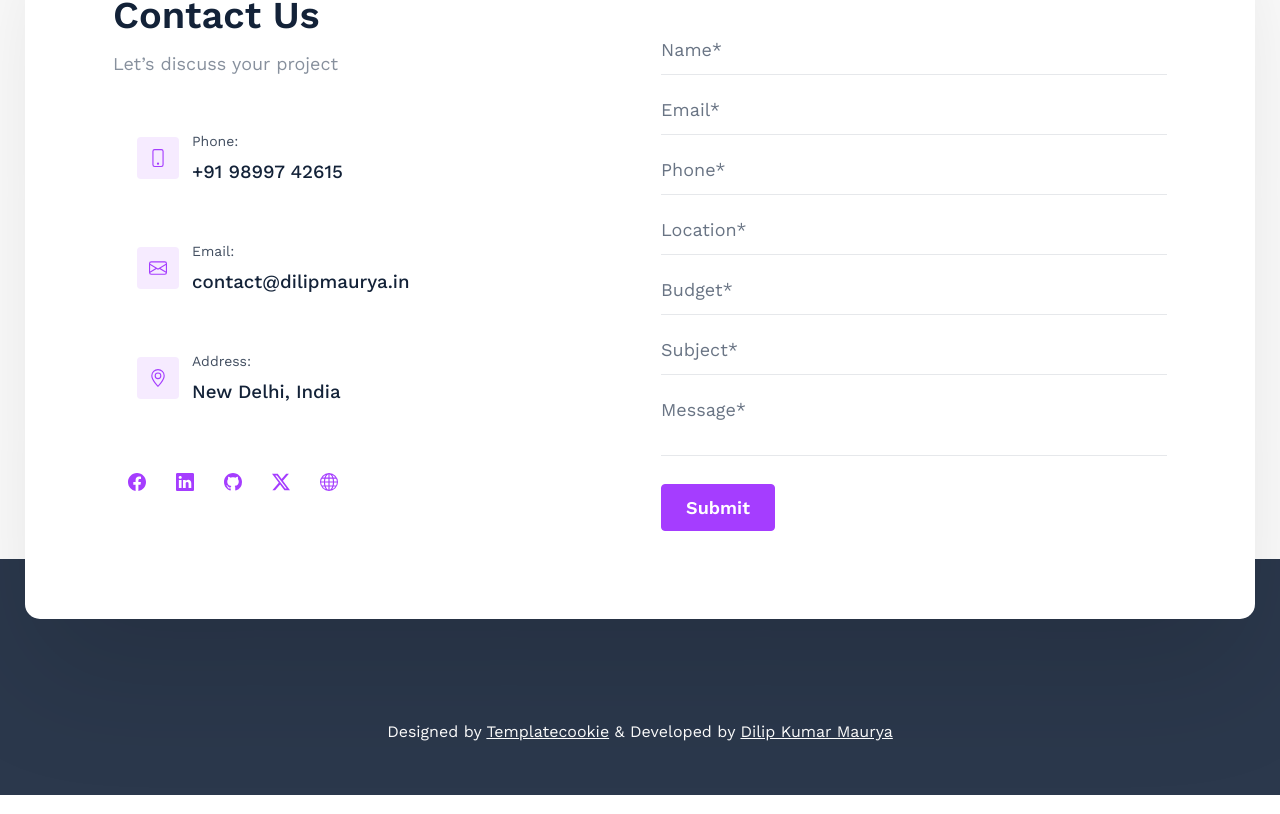
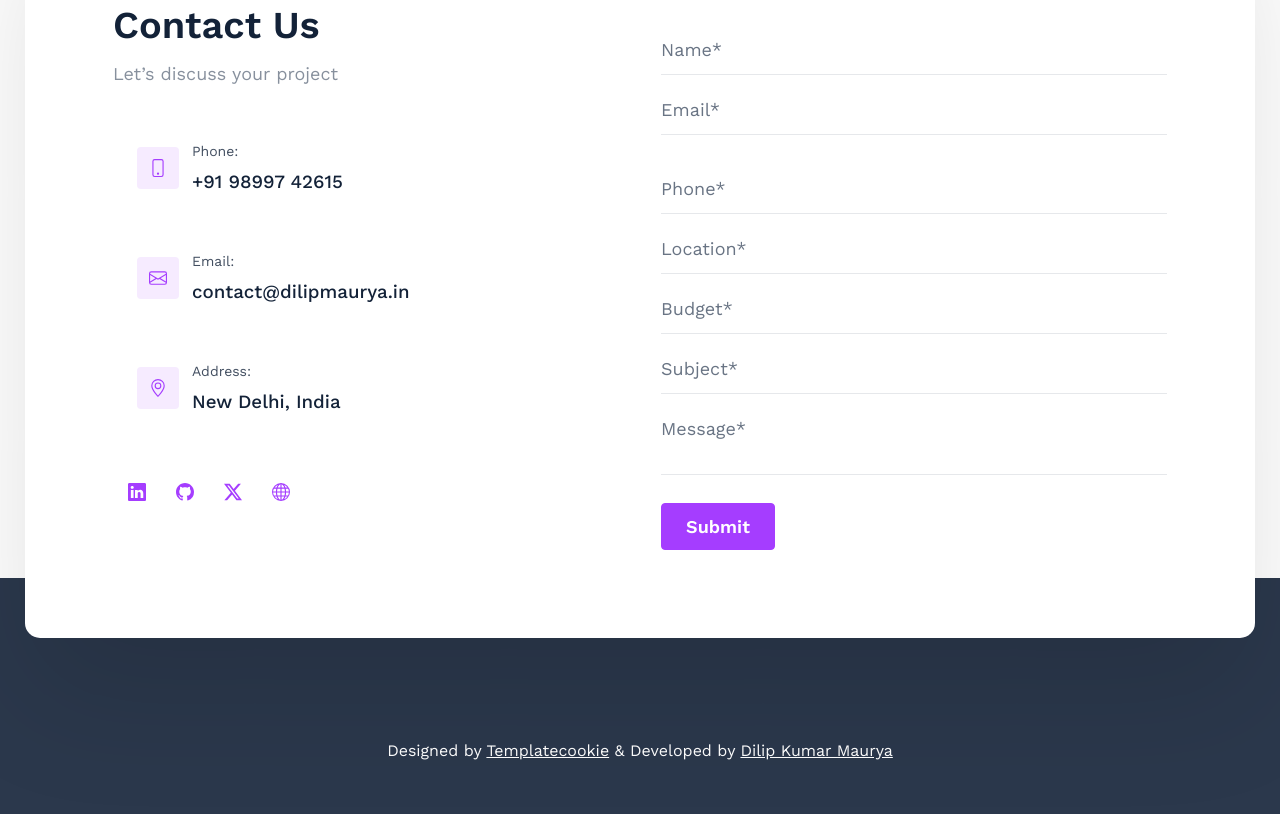
Before and after one commit to curiousdilip/freelancer, a Next.js app: page / in a window 1280 px wide. Shown: the part 5656-6470 px from the top of the page. Built offline with nearby package versions, Linux system fonts and the light colour scheme.

Commit message:
social media link added

```diff
--- a/app/components/contactForm.jsx
+++ b/app/components/contactForm.jsx
@@ -56,6 +56,7 @@ const ContactForm = ({ onFormSubmit }) => {
                         required
                         maxLength="45"
                     />
+                    <div className={styles.bsub}>
                         <br />
                         <input
                             type="tel"
@@ -73,9 +74,10 @@ const ContactForm = ({ onFormSubmit }) => {
                             maxLength="45"
                         />
                         <br />
+                    </div>
                     <div className={styles.bsub}>
                         <input
-                            type="text"
+                            type="number"
                             id="budget"
                             name="budget"
                             placeholder="Budget*"
--- a/app/home.module.scss
+++ b/app/home.module.scss
@@ -985,6 +985,16 @@ main {
           margin-bottom: 24px;
         }
 
+        input[type="number"] {
+          width: 100%;
+          font-size: 18px;
+          color: #697484;
+          border: none;
+          border-bottom: 1.5px solid #e6e8eb;
+          padding-bottom: 14px;
+          margin-bottom: 24px;
+        }
+
         input[type="tel"] {
           width: 100%;
           font-size: 18px;
--- a/app/layout.jsx
+++ b/app/layout.jsx
@@ -33,21 +33,13 @@ export const metadata = {
       default: "/img/profilecardimg.jpeg",
       template: "%s",
     },
-    description: {
-      default:
-        "Hi my name is Dilip Kumar Maurya and I am a Web developer based in New Delhi, India.",
-      template: "%s",
-    },
-    title: {
-      default: "Dilip Kumar | Web Developer",
-      template: "%s | Dilip Kumar Maurya",
-    },
     url: "https://www.dilipmaurya.in",
     siteName: "Dilip Kumar | Web Developer",
     locale: "en_US",
     type: "website",
   },
 };
+
 
 const worksans = Work_Sans({
   subsets: ["latin"],
--- a/app/page.jsx
+++ b/app/page.jsx
@@ -544,19 +544,8 @@ export default function Home() {
 
               <div className={styles.social}>
                 <div className={styles.box}>
-                  <a href="#">
-                    <svg
-                      xmlns="http://www.w3.org/2000/svg"
-                      width="18"
-                      height="18"
-                      fill="currentColor"
-                      className="bi bi-facebook"
-                      viewBox="0 0 16 16"
-                    >
-                      <path d="M16 8.049c0-4.446-3.582-8.05-8-8.05C3.58 0-.002 3.603-.002 8.05c0 4.017 2.926 7.347 6.75 7.951v-5.625h-2.03V8.05H6.75V6.275c0-2.017 1.195-3.131 3.022-3.131.876 0 1.791.157 1.791.157v1.98h-1.009c-.993 0-1.303.621-1.303 1.258v1.51h2.218l-.354 2.326H9.25V16c3.824-.604 6.75-3.934 6.75-7.951" />
-                    </svg>
-                  </a>
-                  <a href="#">
+
+                  <Link href="https://www.linkedin.com/in/curiousdilip/">
                     <svg
                       xmlns="http://www.w3.org/2000/svg"
                       width="18"
@@ -567,8 +556,8 @@ export default function Home() {
                     >
                       <path d="M0 1.146C0 .513.526 0 1.175 0h13.65C15.474 0 16 .513 16 1.146v13.708c0 .633-.526 1.146-1.175 1.146H1.175C.526 16 0 15.487 0 14.854zm4.943 12.248V6.169H2.542v7.225zm-1.2-8.212c.837 0 1.358-.554 1.358-1.248-.015-.709-.52-1.248-1.342-1.248S2.4 3.226 2.4 3.934c0 .694.521 1.248 1.327 1.248zm4.908 8.212V9.359c0-.216.016-.432.08-.586.173-.431.568-.878 1.232-.878.869 0 1.216.662 1.216 1.634v3.865h2.401V9.25c0-2.22-1.184-3.252-2.764-3.252-1.274 0-1.845.7-2.165 1.193v.025h-.016l.016-.025V6.169h-2.4c.03.678 0 7.225 0 7.225z" />
                     </svg>
-                  </a>
-                  <a href="#">
+                  </Link>
+                  <Link href="https://www.github.com/curiousdilip/">
                     <svg
                       xmlns="http://www.w3.org/2000/svg"
                       width="18"
@@ -579,8 +568,8 @@ export default function Home() {
                     >
                       <path d="M8 0C3.58 0 0 3.58 0 8c0 3.54 2.29 6.53 5.47 7.59.4.07.55-.17.55-.38 0-.19-.01-.82-.01-1.49-2.01.37-2.53-.49-2.69-.94-.09-.23-.48-.94-.82-1.13-.28-.15-.68-.52-.01-.53.63-.01 1.08.58 1.23.82.72 1.21 1.87.87 2.33.66.07-.52.28-.87.51-1.07-1.78-.2-3.64-.89-3.64-3.95 0-.87.31-1.59.82-2.15-.08-.2-.36-1.02.08-2.12 0 0 .67-.21 2.2.82.64-.18 1.32-.27 2-.27s1.36.09 2 .27c1.53-1.04 2.2-.82 2.2-.82.44 1.1.16 1.92.08 2.12.51.56.82 1.27.82 2.15 0 3.07-1.87 3.75-3.65 3.95.29.25.54.73.54 1.48 0 1.07-.01 1.93-.01 2.2 0 .21.15.46.55.38A8.01 8.01 0 0 0 16 8c0-4.42-3.58-8-8-8" />
                     </svg>
-                  </a>
-                  <a href="#">
+                  </Link>
+                  <Link href="https://www.twitter.com/curiousdilip/">
                     <svg
                       xmlns="http://www.w3.org/2000/svg"
                       width="18"
@@ -591,8 +580,8 @@ export default function Home() {
                     >
                       <path d="M12.6.75h2.454l-5.36 6.142L16 15.25h-4.937l-3.867-5.07-4.425 5.07H.316l5.733-6.57L0 .75h5.063l3.495 4.633L12.601.75Zm-.86 13.028h1.36L4.323 2.145H2.865z" />
                     </svg>
-                  </a>
-                  <a href="#">
+                  </Link>
+                  <Link href="https://www.dilipmaurya.in">
                     <svg
                       xmlns="http://www.w3.org/2000/svg"
                       width="18"
@@ -603,7 +592,7 @@ export default function Home() {
                     >
                       <path d="M0 8a8 8 0 1 1 16 0A8 8 0 0 1 0 8m7.5-6.923c-.67.204-1.335.82-1.887 1.855A8 8 0 0 0 5.145 4H7.5zM4.09 4a9.3 9.3 0 0 1 .64-1.539 7 7 0 0 1 .597-.933A7.03 7.03 0 0 0 2.255 4zm-.582 3.5c.03-.877.138-1.718.312-2.5H1.674a7 7 0 0 0-.656 2.5zM4.847 5a12.5 12.5 0 0 0-.338 2.5H7.5V5zM8.5 5v2.5h2.99a12.5 12.5 0 0 0-.337-2.5zM4.51 8.5a12.5 12.5 0 0 0 .337 2.5H7.5V8.5zm3.99 0V11h2.653c.187-.765.306-1.608.338-2.5zM5.145 12q.208.58.468 1.068c.552 1.035 1.218 1.65 1.887 1.855V12zm.182 2.472a7 7 0 0 1-.597-.933A9.3 9.3 0 0 1 4.09 12H2.255a7 7 0 0 0 3.072 2.472M3.82 11a13.7 13.7 0 0 1-.312-2.5h-2.49c.062.89.291 1.733.656 2.5zm6.853 3.472A7 7 0 0 0 13.745 12H11.91a9.3 9.3 0 0 1-.64 1.539 7 7 0 0 1-.597.933M8.5 12v2.923c.67-.204 1.335-.82 1.887-1.855q.26-.487.468-1.068zm3.68-1h2.146c.365-.767.594-1.61.656-2.5h-2.49a13.7 13.7 0 0 1-.312 2.5m2.802-3.5a7 7 0 0 0-.656-2.5H12.18c.174.782.282 1.623.312 2.5zM11.27 2.461c.247.464.462.98.64 1.539h1.835a7 7 0 0 0-3.072-2.472c.218.284.418.598.597.933M10.855 4a8 8 0 0 0-.468-1.068C9.835 1.897 9.17 1.282 8.5 1.077V4z" />
                     </svg>
-                  </a>
+                  </Link>
                 </div>
               </div>
             </div>
```
Lines whose indentation alone changed are shown as unchanged.
